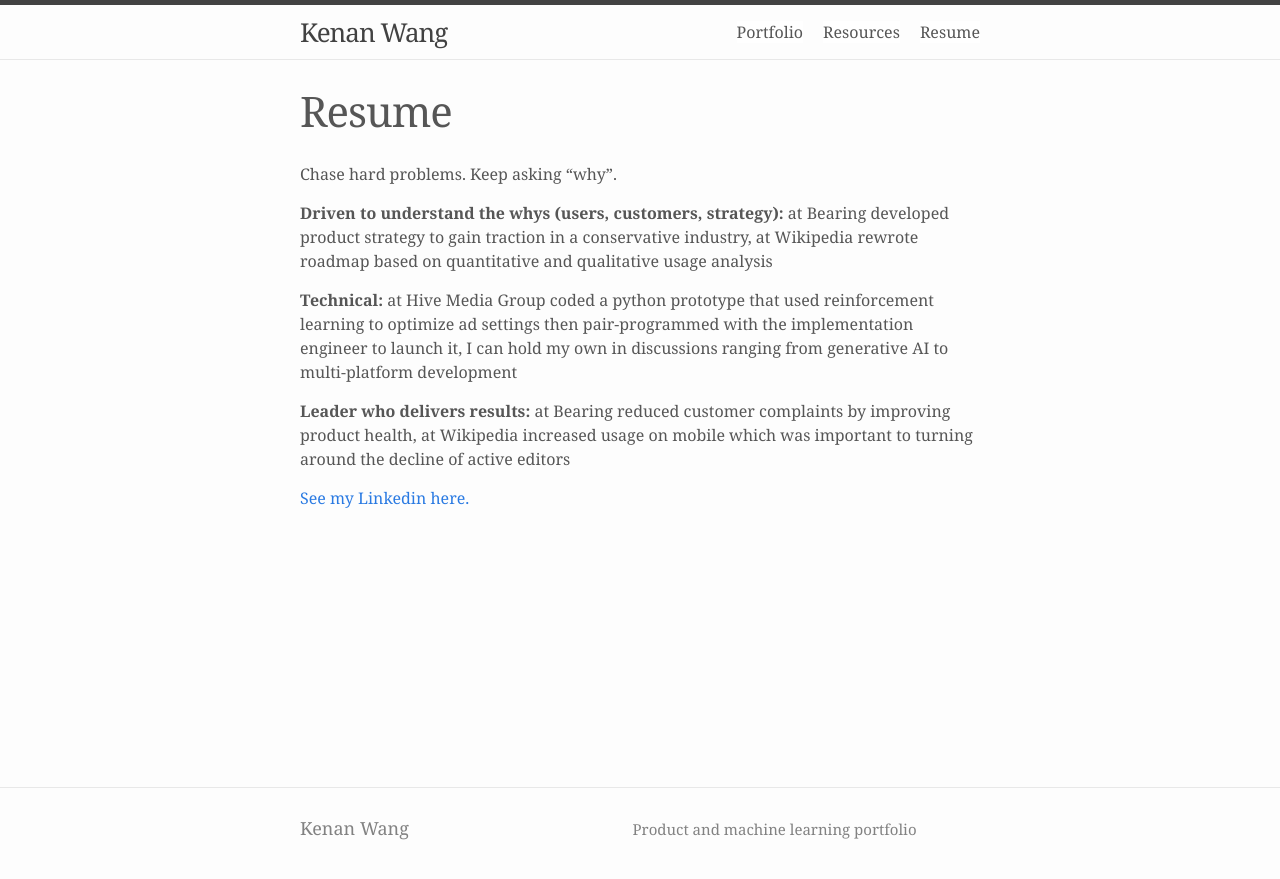
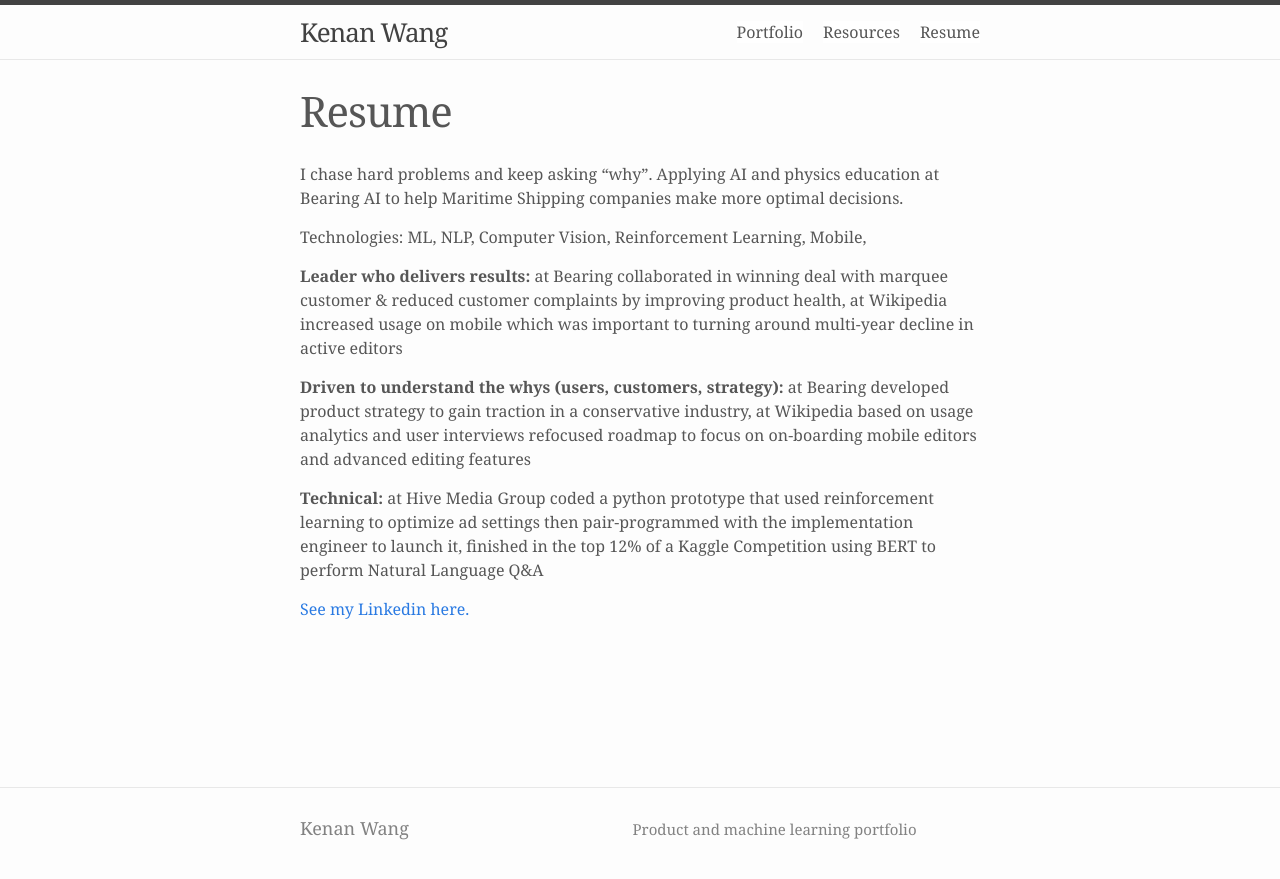
Before and after one commit to kenanwang/username.github.io, a Jekyll site: the page built from resume.md, in a window 1280 px wide. Shown: the top 879 px of the page. Built offline with Jekyll 4.4.1, drawn with Linux system fonts in a browser that asks for light colours; nearby versions of some CDN libraries.

Commit message:
Edit resume

```diff
--- a/resume.md
+++ b/resume.md
@@ -4,12 +4,14 @@ title: Resume
 permalink: /resume/
 ---
 
-Chase hard problems. Keep asking "why".
+I chase hard problems and keep asking "why". Applying AI and physics education at Bearing AI to help Maritime Shipping companies make more optimal decisions.
 
-**Driven to understand the whys (users, customers, strategy):** at Bearing developed product strategy to gain traction in a conservative industry, at Wikipedia rewrote roadmap based on quantitative and qualitative usage analysis
+Technologies: ML, NLP, Computer Vision, Reinforcement Learning, Mobile,
 
-**Technical:** at Hive Media Group coded a python prototype that used reinforcement learning to optimize ad settings then pair-programmed with the implementation engineer to launch it, I can hold my own in discussions ranging from generative AI to multi-platform development
+**Leader who delivers results:** at Bearing collaborated in winning deal with marquee customer & reduced customer complaints by improving product health, at Wikipedia increased usage on mobile which was important to turning around multi-year decline in active editors
 
-**Leader who delivers results:** at Bearing reduced customer complaints by improving product health, at Wikipedia increased usage on mobile which was important to turning around the decline of active editors
+**Driven to understand the whys (users, customers, strategy):** at Bearing developed product strategy to gain traction in a conservative industry, at Wikipedia based on usage analytics and user interviews refocused roadmap to focus on on-boarding mobile editors and advanced editing features
+
+**Technical:** at Hive Media Group coded a python prototype that used reinforcement learning to optimize ad settings then pair-programmed with the implementation engineer to launch it, finished in the top 12% of a Kaggle Competition using BERT to perform Natural Language Q&A
 
 [See my Linkedin here.](https://www.linkedin.com/in/kenanwang)
```
Also changed, not shown: 1 other file.
